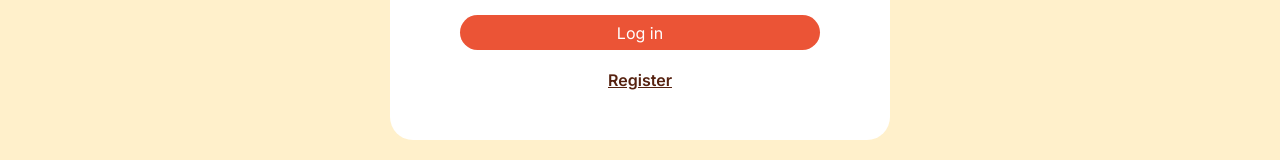
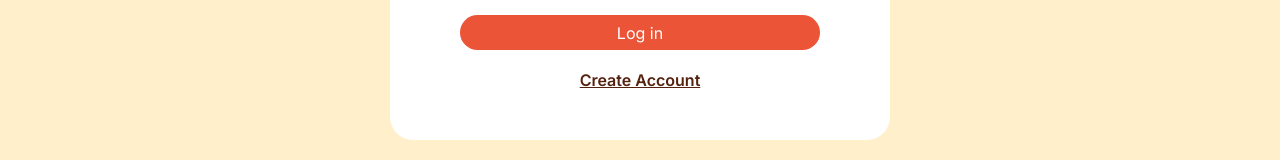
Before and after one commit to strikerout/CAPITRAVEL_FE, a React (Vite) app: page /login in a window 1280 px wide. Shown: the part 372-532 px from the top of the page. Built offline with nearby package versions, Linux system fonts and the light colour scheme; a web font is replaced by a local one.

Commit message:
se modifico register a create account y modifico mensaje

```diff
--- a/src/pages/Login.jsx
+++ b/src/pages/Login.jsx
@@ -107,7 +107,7 @@ const Login = () => {
         </div>
 
         <PrimaryButton type="submit">Log in</PrimaryButton>
-        <Link to={'/register'}>Register</Link>
+        <Link to={'/register'}>Create Account</Link>
     </form>
     <img src="/capi_sunglasses_top.svg"  className='topImg' alt="" />
 
--- a/src/pages/Register.jsx
+++ b/src/pages/Register.jsx
@@ -51,7 +51,7 @@ export const Register = () => {
         }
 
 
-        if(!newUser.passwordB) newErrors.passwordB = "Password is required"
+        if (!newUser.passwordB) newErrors.passwordB = "Capi needs you to repeat your password"
         else if( newUser.passwordA !== newUser.passwordB){
             newErrors.passwordB = "Passwords don't match"
         }
@@ -197,7 +197,7 @@ export const Register = () => {
                 {errors.passwordB && <p className="error">{errors.passwordB}</p>}
             </div>
 
-            <PrimaryButton type="submit">Register</PrimaryButton>
+            <PrimaryButton type="submit">Create Account</PrimaryButton>
             <Link to={"/login"}>Log in</Link>
         </form>
         <img src="/capi_photo.svg"  className='buttonImg' alt="" />
```
